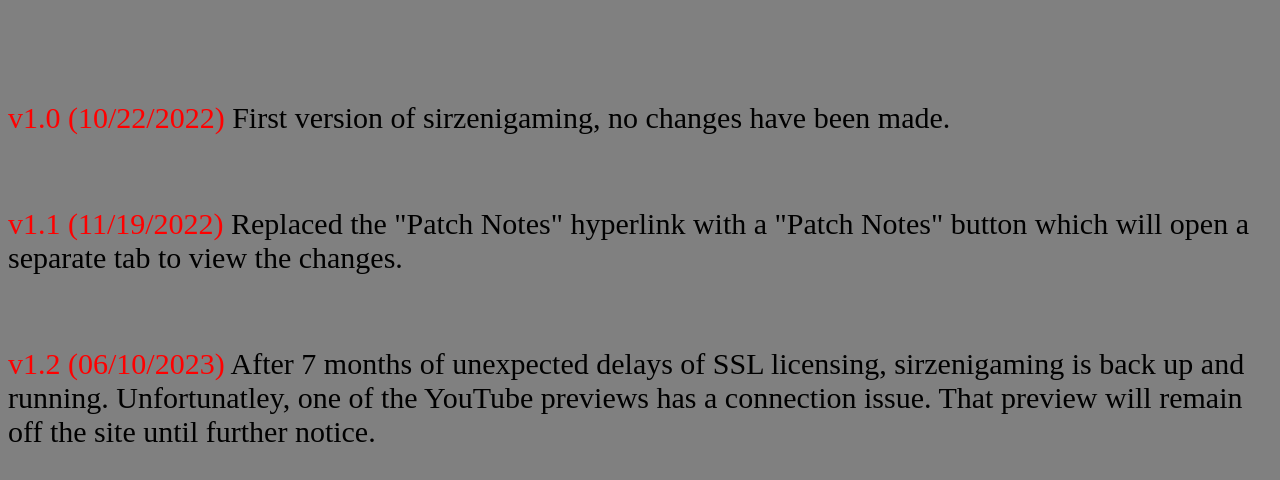
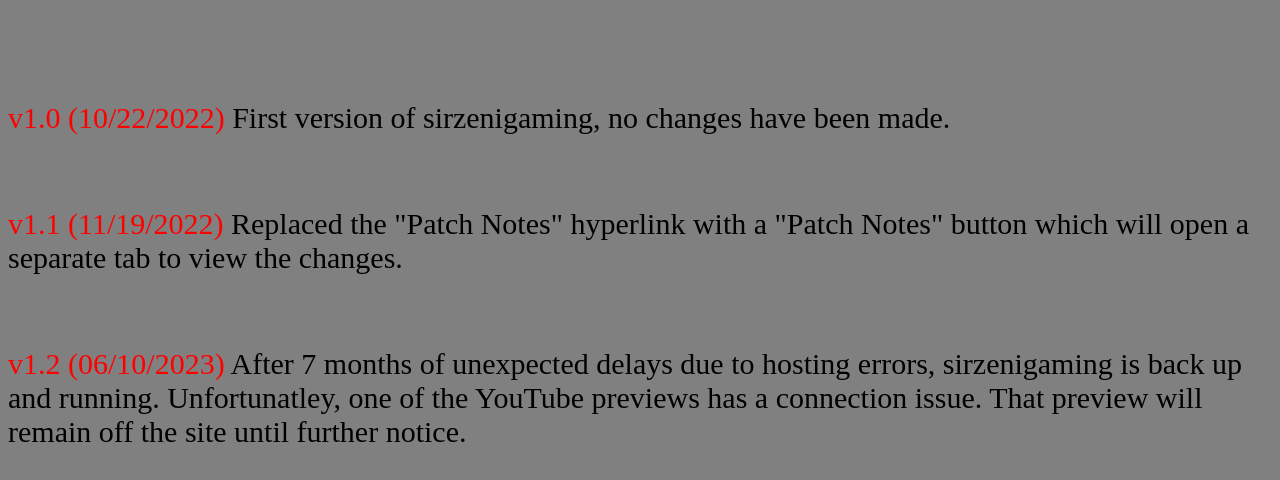
Before and after one commit to SirZeni/sirzenigaming, a plain HTML site: page sirzenigamingpnotes.html in a window 1280 px wide. Shown: the part 246-726 px from the top of the page. Drawn offline with Linux system fonts and the light colour scheme.

Commit message:
Update sirzenigamingpnotes.html

```diff
--- a/sirzenigamingpnotes.html
+++ b/sirzenigamingpnotes.html
@@ -26,6 +26,6 @@
 <br>
 <br>
 <br>
-<p5 style="font-family:'Times New Roman', Times, serif;font-size:30px; color:red;">v1.2 (06/10/2023)</p5><p6 style="font-family:'Times New Roman', Times, serif; font-size:30px;"> After 7 months of unexpected delays of SSL licensing, sirzenigaming is back up and running. Unfortunatley, one of the YouTube previews has a connection issue. That preview will remain off the site until further notice.</p6>
+<p5 style="font-family:'Times New Roman', Times, serif;font-size:30px; color:red;">v1.2 (06/10/2023)</p5><p6 style="font-family:'Times New Roman', Times, serif; font-size:30px;"> After 7 months of unexpected delays due to hosting errors, sirzenigaming is back up and running. Unfortunatley, one of the YouTube previews has a connection issue. That preview will remain off the site until further notice.</p6>
 </body>
 </html>
```
